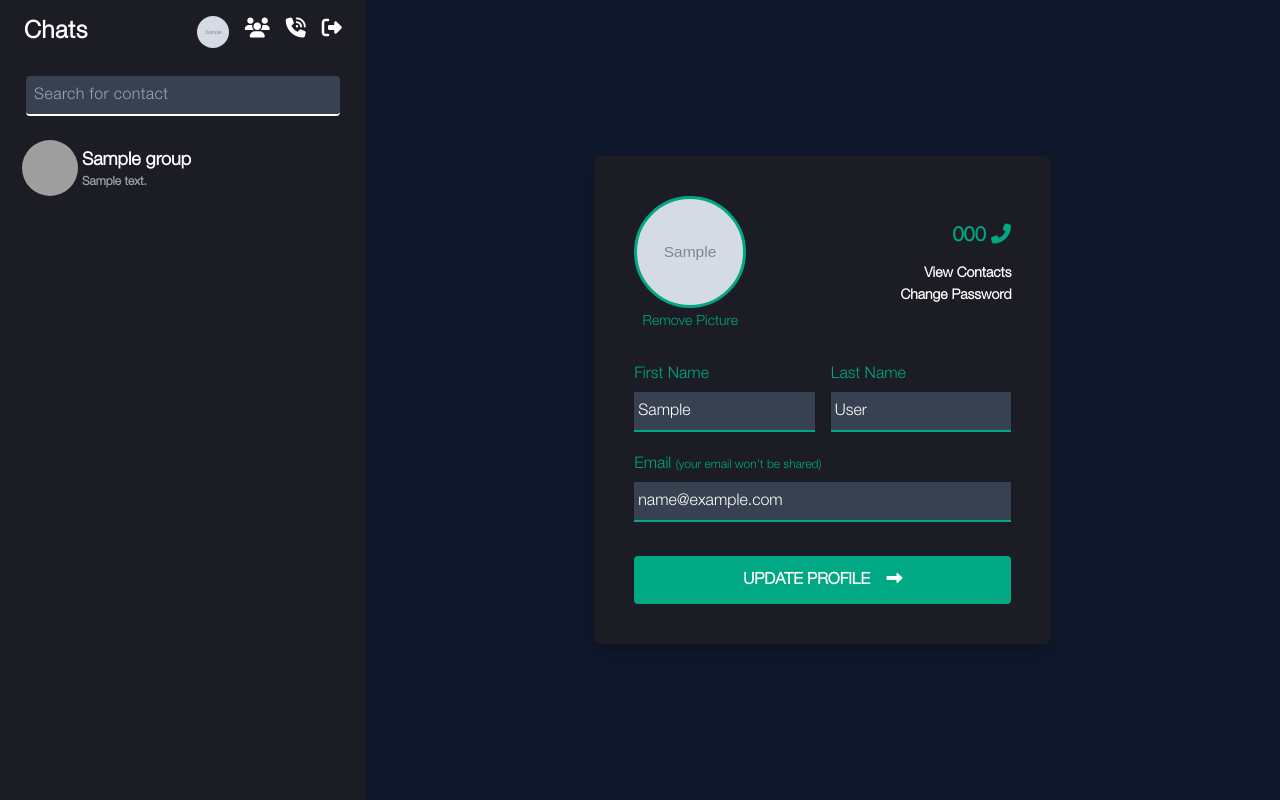
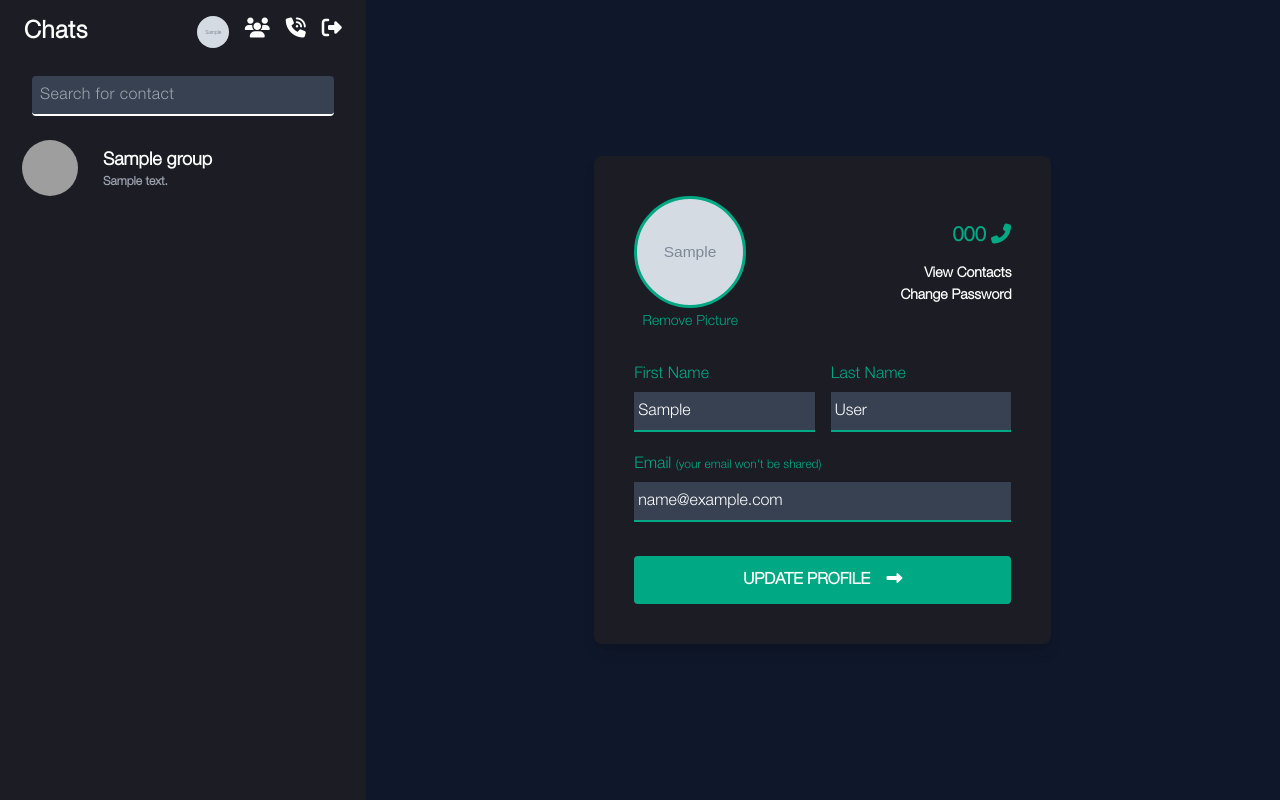
Before and after one commit to Mr-Atanu-Roy/ChatApplication, a Django app: page /auth/profile/ in a window 1280 px wide. Run offline with Django 4.2, Linux system fonts and the light colour scheme; the first user in the database is signed in; tables that the repository leaves empty hold one stand-in row (Sample ...); style sheets or scripts are compiled from the project's sources; some libraries are stand-ins or nearby versions; grey boxes are pictures that could not be loaded.

Commit message:
STYLE: made responsive

```diff
--- a/static/css/style.css
+++ b/static/css/style.css
@@ -606,12 +606,22 @@ video {
   grid-column: span 1 / span 1;
 }
 
-.col-span-2 {
-  grid-column: span 2 / span 2;
-}
-
 .col-span-5 {
   grid-column: span 5 / span 5;
+}
+
+.col-span-7 {
+  grid-column: span 7 / span 7;
+}
+
+.mx-3 {
+  margin-left: 0.75rem;
+  margin-right: 0.75rem;
+}
+
+.mx-3\.5 {
+  margin-left: 0.875rem;
+  margin-right: 0.875rem;
 }
 
 .mx-auto {
@@ -654,6 +664,16 @@ video {
   margin-bottom: auto;
 }
 
+.mx-1 {
+  margin-left: 0.25rem;
+  margin-right: 0.25rem;
+}
+
+.mx-1\.5 {
+  margin-left: 0.375rem;
+  margin-right: 0.375rem;
+}
+
 .mb-0 {
   margin-bottom: 0px;
 }
@@ -706,6 +726,10 @@ video {
   margin-left: 0.75rem;
 }
 
+.ml-3\.5 {
+  margin-left: 0.875rem;
+}
+
 .ml-4 {
   margin-left: 1rem;
 }
@@ -1201,18 +1221,16 @@ video {
   padding-bottom: 1rem;
 }
 
-.py-3\.5 {
-  padding-top: 0.875rem;
-  padding-bottom: 0.875rem;
-}
-
-.py-20 {
-  padding-top: 5rem;
-  padding-bottom: 5rem;
-}
-
 .pb-20 {
   padding-bottom: 5rem;
+}
+
+.pl-3 {
+  padding-left: 0.75rem;
+}
+
+.pl-3\.5 {
+  padding-left: 0.875rem;
 }
 
 .pt-24 {
@@ -1508,6 +1531,16 @@ video {
 }
 
 @media (min-width: 768px) {
+  .md\:mx-3 {
+    margin-left: 0.75rem;
+    margin-right: 0.75rem;
+  }
+
+  .md\:mx-3\.5 {
+    margin-left: 0.875rem;
+    margin-right: 0.875rem;
+  }
+
   .md\:mt-0 {
     margin-top: 0px;
   }
@@ -1516,8 +1549,22 @@ video {
     width: 40%;
   }
 
+  .md\:w-3\/4 {
+    width: 75%;
+  }
+
   .md\:grid-cols-2 {
     grid-template-columns: repeat(2, minmax(0, 1fr));
+  }
+
+  .md\:px-3 {
+    padding-left: 0.75rem;
+    padding-right: 0.75rem;
+  }
+
+  .md\:px-3\.5 {
+    padding-left: 0.875rem;
+    padding-right: 0.875rem;
   }
 }
 
@@ -1527,6 +1574,37 @@ video {
   }
 }
 
+@media (min-width: 1024px) {
+  .lg\:col-span-2 {
+    grid-column: span 2 / span 2;
+  }
+
+  .lg\:col-span-5 {
+    grid-column: span 5 / span 5;
+  }
+
+  .lg\:mx-0 {
+    margin-left: 0px;
+    margin-right: 0px;
+  }
+
+  .lg\:ml-3 {
+    margin-left: 0.75rem;
+  }
+
+  .lg\:block {
+    display: block;
+  }
+
+  .lg\:w-1\/2 {
+    width: 50%;
+  }
+
+  .lg\:pl-5 {
+    padding-left: 1.25rem;
+  }
+}
+
 @media (min-width: 1280px) {
   .xl\:w-8\/12 {
     width: 66.666667%;
--- a/templates/accounts/contacts.html
+++ b/templates/accounts/contacts.html
@@ -8,7 +8,7 @@
 {% block body %}
 
 <div class="bg-slate-900 w-full h-screen flex items-center justify-center overflow-y-auto">
-    <div class="bg-dark rounded-lg shadow-lg p-10 w-1/2 my-auto">
+    <div class="w-full mx-3.5 sm:mx-24 md:w-3/4 lg:mx-0 bg-dark rounded-lg shadow-lg p-10 lg:w-1/2 my-auto">
         <h3 class="text-2xl text-white font-bold mb-8">Contacts</h3>
         <form method="post" id="search-contact-form">
 
--- a/templates/accounts/profile.html
+++ b/templates/accounts/profile.html
@@ -8,7 +8,7 @@
 {% block body %}
 
 <div class="bg-slate-900 w-full py-10 h-screen overflow-y-auto flex items-center justify-center">
-    <form method="post" action="{% url 'profile' %}" enctype="multipart/form-data" class="bg-dark rounded-lg shadow-lg p-10 w-1/2 my-auto">
+    <form method="post" action="{% url 'profile' %}" enctype="multipart/form-data" class="w-full mx-3.5 sm:mx-24 md:w-3/4 lg:mx-0 bg-dark rounded-lg shadow-lg p-10 lg:w-1/2 my-auto">
         {% csrf_token %}
         <div class="flex items-center justify-between">
             <div>
--- a/templates/blocks/chat_base.html
+++ b/templates/blocks/chat_base.html
@@ -25,7 +25,8 @@
 <body>
     <section class="w-full h-screen bg-dark">
         <div class="grid grid-cols-7 w-full h-screen">
-            <div class="col-span-2 overflow-y-auto shadow-lg px-3">
+
+            <div class="overflow-y-auto shadow-lg px-3 {% if request.path == '/' %}col-span-7 lg:col-span-2{% else %}hidden lg:block lg:col-span-2{% endif %}">
                 <div class="w-full px-3 py-4 flex items-center justify-between">
                     <p class="text-white font-bold tracking-wide text-2xl"><a href="{% url 'home' %}">Chats</a></p>
                     <div class="flex text-white text-lg">
@@ -37,7 +38,7 @@
                         <a href="{% url 'logout' %}" class="ml-4 text-xl hover:text-green-0 transition-colors"><i class="fa fa-sign-out"></i></a>
                     </div>
                 </div>
-                <div class="my-3 px-3.5">
+                <div class="mx-1.5 my-3 md:px-3.5">
                     <input name="message" id="message" type="text"
                         class="tracking-wide w-full bg-gray-700 mx-auto h-10 px-2 border-0 outline-none rounded text-white border-b-2 border-white"
                         autocomplete="off" placeholder="Search for contact">
@@ -47,10 +48,10 @@
 
                 {% for group in groups %}
                 <a href="{{group.link}}"
-                    class="p-3 grid grid-cols-6 place-items-center hover:bg-light-dark transition-colors duration-300 cursor-pointer rounded">
+                    class="mx-1.5 md:mx-3.5 lg:mx-0 p-3 grid grid-cols-6 place-items-center hover:bg-light-dark transition-colors duration-300 cursor-pointer rounded">
                     <div class="col-span-1 overflow-hidden w-14 h-14 rounded-full bg-cover bg-no-repeat bg-center"
                         style="background-image: url('/media/{{group.group_pic}}');"></div>
-                    <div class="ml-2.5 col-span-5 w-full overflow-hidden text-white">
+                    <div class="ml-3.5 lg:ml-3 col-span-5 w-full overflow-hidden text-white pl-3.5 lg:pl-5 2xl:p-0">
                         <p class="font-bold text-lg">{{group.name}}</p>
                         <p class="font-bold text-xs text-gray-400">{{group.desc}}</p>
                     </div>
@@ -72,7 +73,7 @@
                 {% endif %}
             </div>
 
-            <div class="col-span-5 ">
+            <div class="{% if request.path == '/' %}hidden lg:block lg:col-span-5 {% else %}col-span-7 lg:col-span-5 {% endif %}">
                 {% block body %} {% endblock body %}
             </div>
         </div>
--- a/templates/chat/create_chat_group.html
+++ b/templates/chat/create_chat_group.html
@@ -8,7 +8,7 @@
 {% block body %}
 
 <div class="bg-slate-900 w-full h-screen flex items-center justify-center overflow-y-auto py-10">
-    <form method="post" id="create-group-form" action="{% url 'new-chat-group' %}" class="bg-dark rounded-lg shadow-lg p-10 w-1/2 overflow-y-auto my-auto" enctype="multipart/form-data">
+    <form method="post" id="create-group-form" action="{% url 'new-chat-group' %}" class="w-full mx-3.5 sm:mx-24 md:w-3/4 lg:mx-0 bg-dark rounded-lg shadow-lg p-10 lg:w-1/2 my-auto overflow-y-auto" enctype="multipart/form-data">
         {% csrf_token %}
 
         <h3 class="text-2xl text-white font-bold mb-8">New Group</h3>
```
Also changed, not shown: other parts of static/css/style.css (+15 -10 lines).
